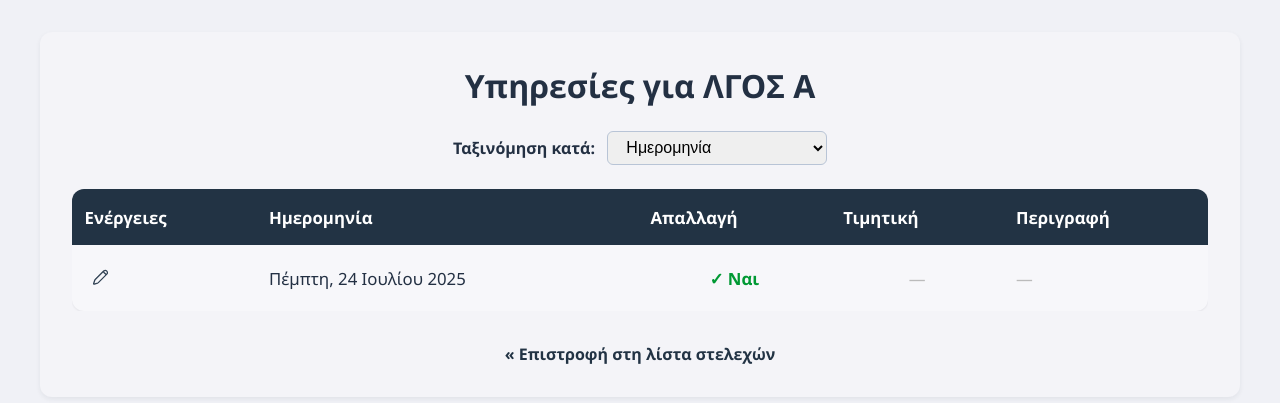
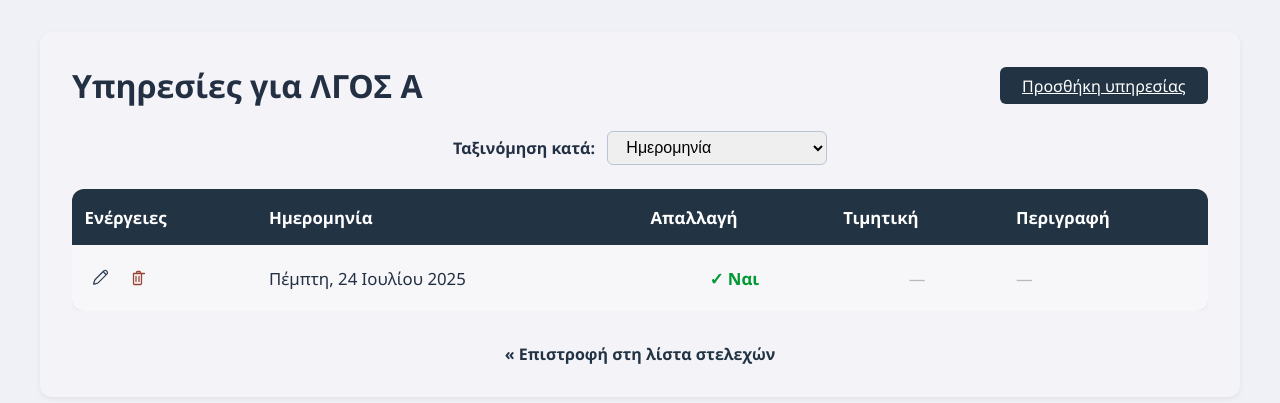
Before and after one commit to Achilleas90/app-duties, a Flask app: page /staff/1/duties in a window 1280 px wide. Shown: the part 38-441 px from the top of the page. Run offline with Flask 3, Linux system fonts and the light colour scheme; data comes from the database, SQL or seed files in the repository.

Commit message:
Enhance staff duty management

```diff
--- a/app.py
+++ b/app.py
@@ -121,6 +121,7 @@ def add_duty():
     staff_list = Staff.query.order_by(Staff.rank, Staff.name).all()
 
     if request.method == 'POST':
+        redirect_target: Optional[str] = request.form.get('next')
         duty_date_str = request.form['duty_date']
         staff_id = int(request.form['staff_id'])
         day_off_given = 'day_off_given' in request.form
@@ -143,13 +144,17 @@ def add_duty():
             description=description
         ))
         db.session.commit()
+        if redirect_target:
+            return redirect(redirect_target)
         return redirect(url_for('duties'))
 
-    selected_staff_id = request.args.get('staff_id')
+    selected_staff_id: Optional[str] = request.args.get('staff_id')
+    next_url: Optional[str] = request.args.get('next')
     return render_template(
         'add_duty.html',
         staff_list=staff_list,
-        selected_staff_id=selected_staff_id
+        selected_staff_id=selected_staff_id,
+        next_url=next_url
     )
 
 # Edit duty
@@ -181,8 +186,11 @@ def edit_duty(duty_id):
 @app.route('/delete_duty/<int:duty_id>', methods=['POST'])
 def delete_duty(duty_id):
     duty = Duty.query.get_or_404(duty_id)
+    redirect_target: Optional[str] = request.form.get('next')
     db.session.delete(duty)
     db.session.commit()
+    if redirect_target:
+        return redirect(redirect_target)
     return redirect(url_for('duties'))
 
 
--- a/static/styles.css
+++ b/static/styles.css
@@ -69,6 +69,18 @@ a:hover {
   padding: 2em;
   border-radius: var(--radius-large);
   box-shadow: var(--shadow-soft);
+}
+
+.panel-header {
+  display: flex;
+  justify-content: space-between;
+  align-items: center;
+  gap: 1.5em;
+  flex-wrap: wrap;
+}
+
+.panel-header .section-heading {
+  margin: 0;
 }
 
 .section-panel.compact {
--- a/templates/add_duty.html
+++ b/templates/add_duty.html
@@ -17,6 +17,9 @@
   <div class="section-panel compact">
     <h1 class="section-heading">Καταχώρηση νέας υπηρεσίας</h1>
     <form action="{{ url_for('add_duty') }}" method="post">
+      {% if next_url %}
+        <input type="hidden" name="next" value="{{ next_url }}">
+      {% endif %}
       <div class="form-row">
         <label for="duty_date" class="form-label">Ημερομηνία:</label>
         <input type="text" id="duty_date" class="input-control date-picker" name="duty_date" pattern="\d{2}/\d{2}/\d{4}" required lang="en-GB" value="{{ request.form.get('duty_date', '') }}">
@@ -54,7 +57,7 @@
         <textarea id="description" class="text-area" name="description" rows="2">{{ request.form.get('description', '') }}</textarea>
       </div>
       <div class="form-actions">
-        <a href="{{ url_for('duties') }}" class="button-secondary">Ακύρωση</a>
+        <a href="{{ next_url or url_for('duties') }}" class="button-secondary">Ακύρωση</a>
         <button type="submit" class="button-primary">Προσθήκη</button>
       </div>
     </form>
--- a/templates/staff_duties.html
+++ b/templates/staff_duties.html
@@ -12,7 +12,15 @@
     <a href="{{ url_for('staff') }}" class="navbar-link">Στελέχη</a>
   </nav>
   <div class="section-panel">
-    <h1 class="section-heading">Υπηρεσίες για{% if staff.rank %} {{ staff.rank }}{% endif %} {{ staff.name }}</h1>
+    <div class="panel-header">
+      <h1 class="section-heading">Υπηρεσίες για{% if staff.rank %} {{ staff.rank }}{% endif %} {{ staff.name }}</h1>
+      <a
+        class="button-primary"
+        href="{{ url_for('add_duty', staff_id=staff.id, next=url_for('staff_duties', staff_id=staff.id, order_by=order_by)) }}"
+      >
+        Προσθήκη υπηρεσίας
+      </a>
+    </div>
 
     <form method="get" class="sort-form">
       <label for="order_by" class="label-strong">Ταξινόμηση κατά:</label>
@@ -42,6 +50,12 @@
                 <a class="icon-button" href="{{ url_for('edit_duty', duty_id=d.id, next=url_for('staff_duties', staff_id=staff.id, order_by=order_by)) }}" title="Επεξεργασία">
                   <svg width="20" height="20" viewBox="0 0 20 20" fill="none"><path d="M13.85 3.15a2.1 2.1 0 0 1 2.97 2.97l-8.49 8.49a2 2 0 0 1-.71.45l-3.34 1.11a.5.5 0 0 1-.63-.63l1.11-3.34a2 2 0 0 1 .45-.71l8.49-8.49zM15.56 6.06l-1.62-1.62" stroke="#345" stroke-width="1.3" stroke-linecap="round" stroke-linejoin="round"/></svg>
                 </a>
+                <form class="inline-form" method="post" action="{{ url_for('delete_duty', duty_id=d.id) }}" onsubmit="return confirm('Να διαγραφεί η υπηρεσία;');">
+                  <input type="hidden" name="next" value="{{ url_for('staff_duties', staff_id=staff.id, order_by=order_by) }}">
+                  <button class="icon-button" type="submit" title="Διαγραφή">
+                    <svg width="20" height="20" viewBox="0 0 20 20" fill="none"><path d="M4.5 5.5h11m-8 0V4.5a1 1 0 0 1 1-1h2a1 1 0 0 1 1 1V5.5m1 0v10a1 1 0 0 1-1 1h-6a1 1 0 0 1-1-1v-10m2.5 3v5m3-5v5" stroke="#943" stroke-width="1.3" stroke-linecap="round" stroke-linejoin="round"/></svg>
+                  </button>
+                </form>
               </div>
             </td>
             <td>{{ greek_date_fmt(d.duty_date) }}</td>
```
